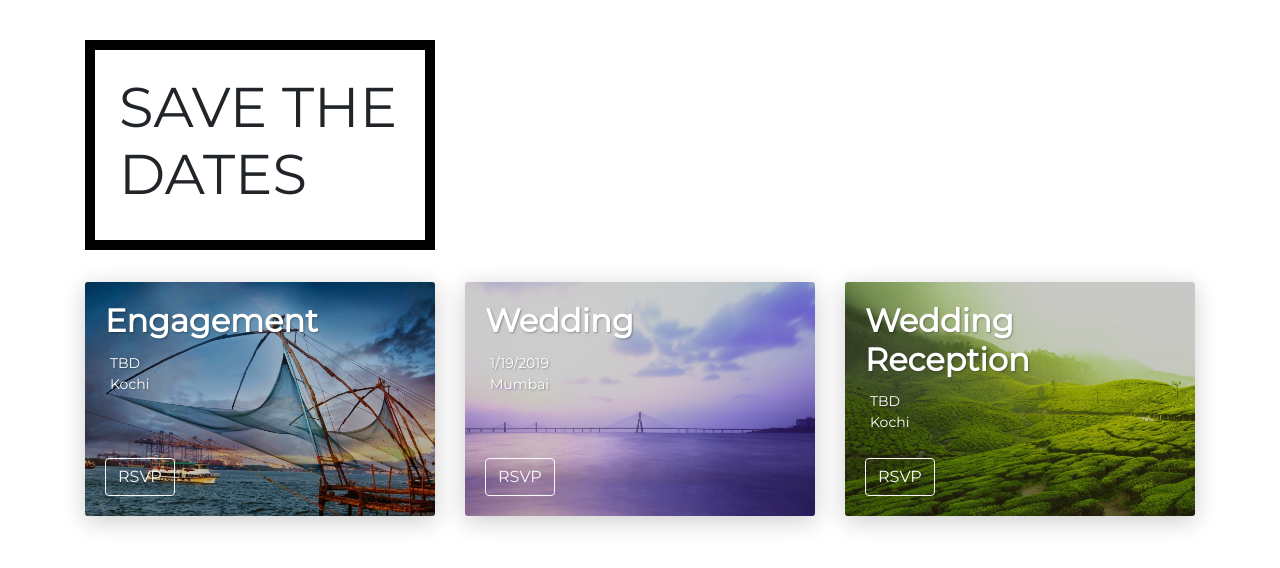
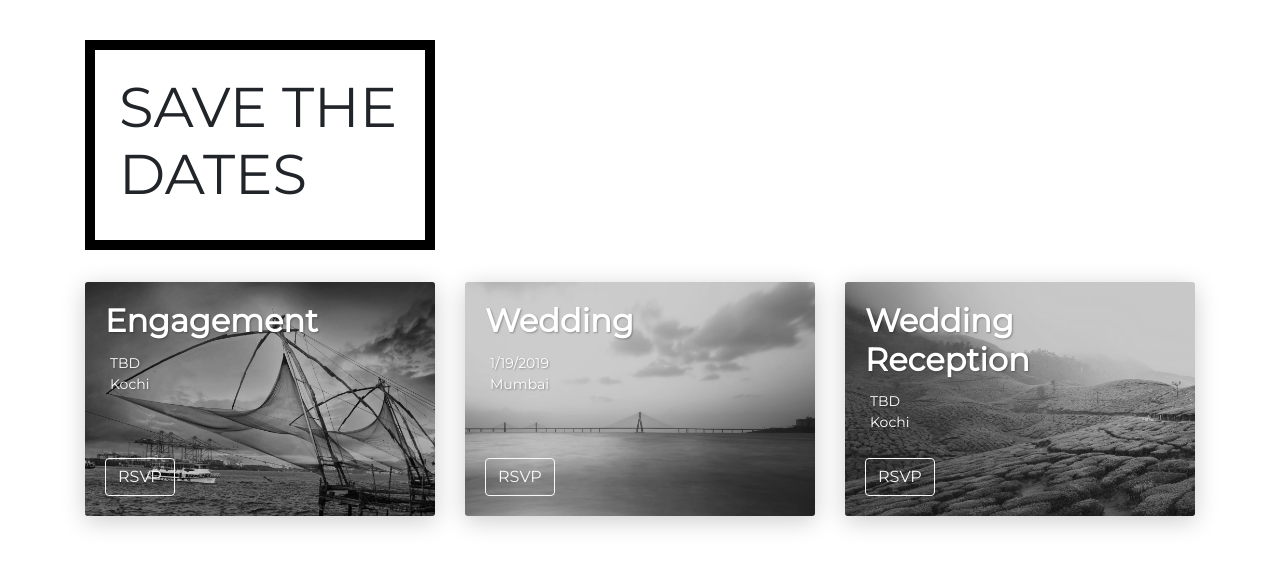
Before and after one commit to cyriac/cyriac.alreena.com, a Nuxt app: page /save-the-dates in a window 1280 px wide. Shown: the top 568 px of the page. Built offline with nearby package versions, Linux system fonts and the light colour scheme; a web font is replaced by a local one.

Commit message:
colors on images grayscaled

```diff
--- a/components/EventCard.vue
+++ b/components/EventCard.vue
@@ -23,9 +23,11 @@
   color: #fff;
   border-radius: calc(.25rem - 1px);
   text-shadow: 1px 1px 2px rgba(0,0,0,.3);
+  filter: grayscale(100%);
 
   &:hover, &:active, &:focus {
     transform: scale(1.05);
+    filter: grayscale(40%);
     -webkit-box-shadow: 0 5px 25px 0 rgba(0, 0, 0, .6);
     box-shadow: 0 5px 25px 0 rgba(0, 0, 0, .6);
   }
```
